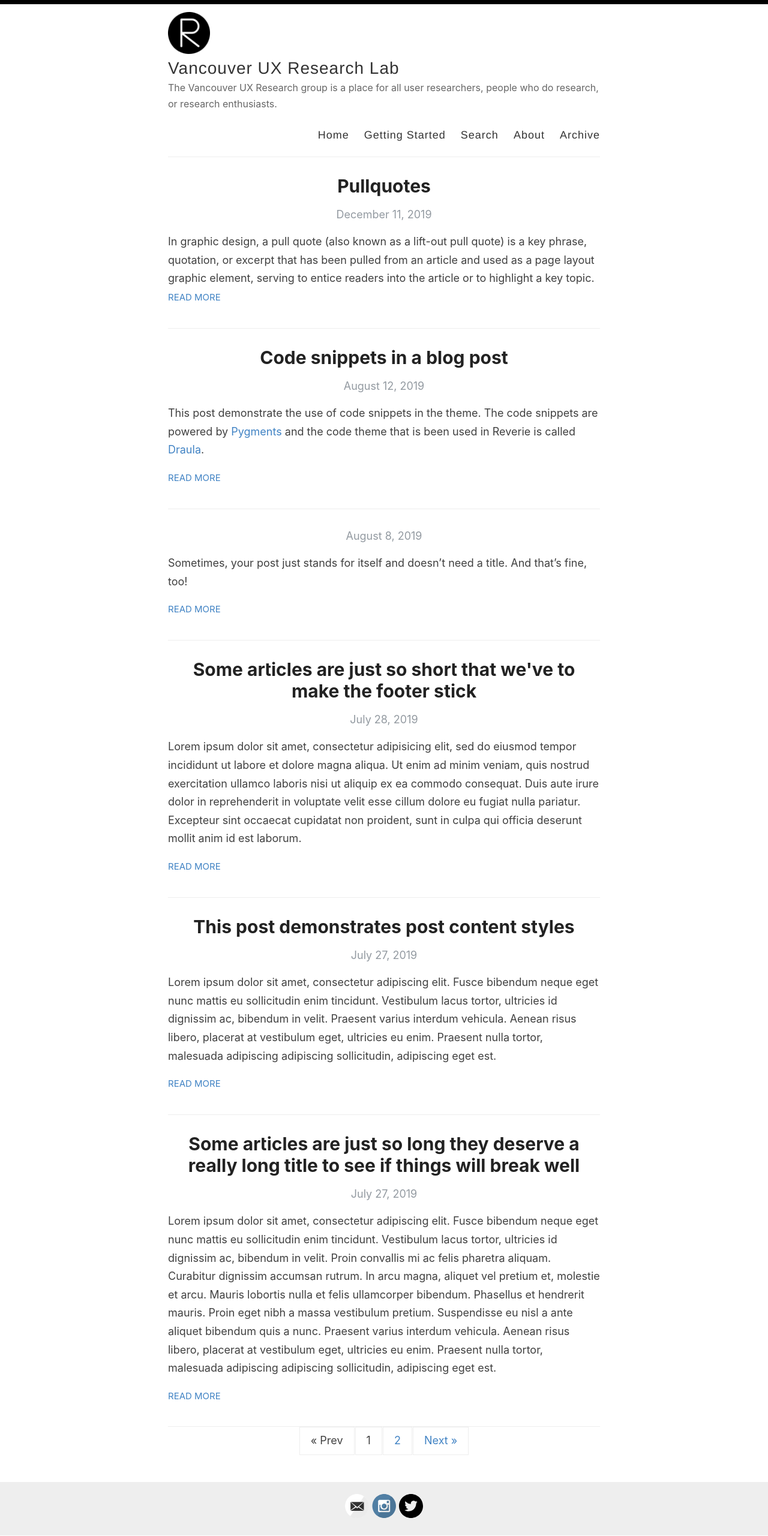
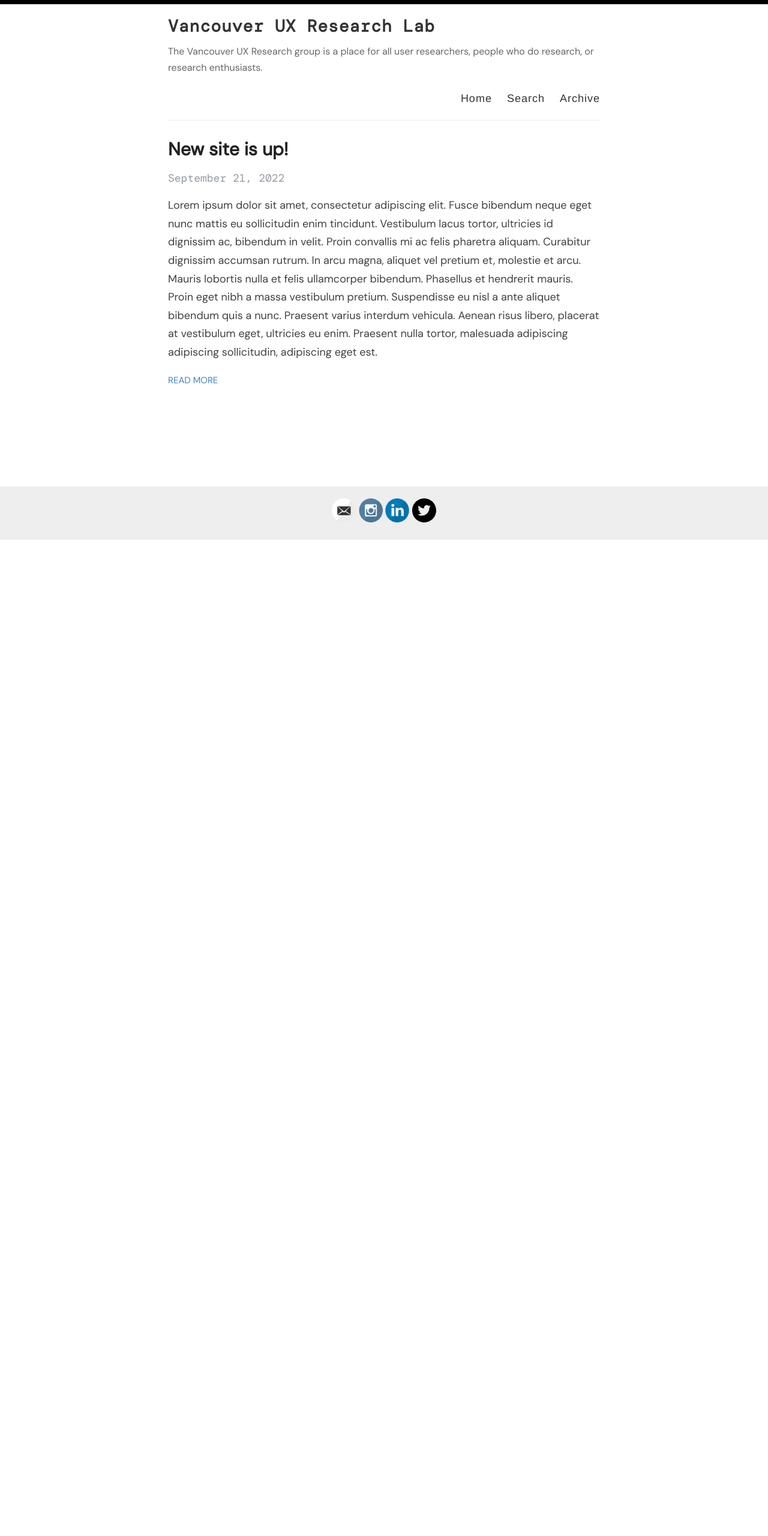
Before and after one commit to vanuxr/vanuxr.github.io, a Jekyll site: the page built from index.html, in a window 1280 px wide. Shown: the whole page at 60% size. Built offline with Jekyll 4.4.1, drawn with Linux system fonts in a browser that asks for light colours; the list of posts is cut into pages by our own code; after the commit the page ends 901 px from its top, so only the background shows below that.

Commit message:
updated site structure and styling

````diff
--- a/_config.yml
+++ b/_config.yml
@@ -26,7 +26,7 @@ footer-links:
   flickr:
   github:
   instagram: vanuxr
-  linkedin:
+  linkedin: groups/13834994
   pinterest:
   rss:
   twitter: vanuxr
--- a/_includes/svg-icons.html
+++ b/_includes/svg-icons.html
@@ -1,14 +1,14 @@
-{% if site.footer-links.dribbble %}<a href="https://dribbble.com/{{ site.footer-links.dribbble }}"><i class="svg-icon dribbble"></i></a>{% endif %}
-{% if site.footer-links.email %}<a href="mailto:{{ site.footer-links.email }}"><i class="svg-icon email"></i></a>{% endif %}
-{% if site.footer-links.facebook %}<a href="https://www.facebook.com/{{ site.footer-links.facebook }}"><i class="svg-icon facebook"></i></a>{% endif %}
-{% if site.footer-links.flickr %}<a href="https://www.flickr.com/{{ site.footer-links.flickr }}"><i class="svg-icon flickr"></i></a>{% endif %}
-{% if site.footer-links.github %}<a href="https://github.com/{{ site.footer-links.github }}"><i class="svg-icon github"></i></a>{% endif %}
-{% if site.footer-links.instagram %}<a href="https://instagram.com/{{ site.footer-links.instagram }}"><i class="svg-icon instagram"></i></a>{% endif %}
-{% if site.footer-links.linkedin %}<a href="https://www.linkedin.com/in/{{ site.footer-links.linkedin }}"><i class="svg-icon linkedin"></i></a>{% endif %}
-{% if site.footer-links.pinterest %}<a href="https://www.pinterest.com/{{ site.footer-links.pinterest }}"><i class="svg-icon pinterest"></i></a>{% endif %}
-{% if site.footer-links.rss %}<a href="{{ site.baseurl }}/feed.xml"><i class="svg-icon rss"></i></a>{% endif %}
-{% if site.footer-links.twitter %}<a href="https://www.twitter.com/{{ site.footer-links.twitter }}"><i class="svg-icon twitter"></i></a>{% endif %}
-{% if site.footer-links.stackoverflow %}<a href="http://stackoverflow.com/{{ site.footer-links.stackoverflow }}"><i class="svg-icon stackoverflow"></i></a>{% endif %}
-{% if site.footer-links.youtube %}<a href="https://youtube.com/{{ site.footer-links.youtube }}"><i class="svg-icon youtube"></i></a>{% endif %}
-{% if site.footer-links.googleplus %}<a href="https://plus.google.com/{{ site.footer-links.googleplus }}"><i class="svg-icon googleplus"></i></a>{% endif %}
-{% if site.footer-links.playconsole %}<a href="https://play.google.com/store/apps/dev?id={{ site.footer-links.playconsole }}"><i class="svg-icon playconsole"></i></a>{% endif %}
+{% if site.footer-links.dribbble %}<a href="https://dribbble.com/{{ site.footer-links.dribbble }}" target="_blank"><i class="svg-icon dribbble"></i></a>{% endif %}
+{% if site.footer-links.email %}<a href="mailto:{{ site.footer-links.email }}" target="_blank"><i class="svg-icon email"></i></a>{% endif %}
+{% if site.footer-links.facebook %}<a href="https://www.facebook.com/{{ site.footer-links.facebook }}" target="_blank"><i class="svg-icon facebook"></i></a>{% endif %}
+{% if site.footer-links.flickr %}<a href="https://www.flickr.com/{{ site.footer-links.flickr }}" target="_blank"><i class="svg-icon flickr"></i></a>{% endif %}
+{% if site.footer-links.github %}<a href="https://github.com/{{ site.footer-links.github }}" target="_blank"><i class="svg-icon github"></i></a>{% endif %}
+{% if site.footer-links.instagram %}<a href="https://instagram.com/{{ site.footer-links.instagram }}" target="_blank"><i class="svg-icon instagram"></i></a>{% endif %}
+{% if site.footer-links.linkedin %}<a href="https://www.linkedin.com/{{ site.footer-links.linkedin }}" target="_blank"><i class="svg-icon linkedin"></i></a>{% endif %}
+{% if site.footer-links.pinterest %}<a href="https://www.pinterest.com/{{ site.footer-links.pinterest }}" target="_blank"><i class="svg-icon pinterest"></i></a>{% endif %}
+{% if site.footer-links.rss %}<a href="{{ site.baseurl }}/feed.xml" target="_blank"><i class="svg-icon rss"></i></a>{% endif %}
+{% if site.footer-links.twitter %}<a href="https://www.twitter.com/{{ site.footer-links.twitter }}" target="_blank"><i class="svg-icon twitter"></i></a>{% endif %}
+{% if site.footer-links.stackoverflow %}<a href="http://stackoverflow.com/{{ site.footer-links.stackoverflow }}" target="_blank"><i class="svg-icon stackoverflow"></i></a>{% endif %}
+{% if site.footer-links.youtube %}<a href="https://youtube.com/{{ site.footer-links.youtube }}" target="_blank"><i class="svg-icon youtube"></i></a>{% endif %}
+{% if site.footer-links.googleplus %}<a href="https://plus.google.com/{{ site.footer-links.googleplus }}" target="_blank"><i class="svg-icon googleplus"></i></a>{% endif %}
+{% if site.footer-links.playconsole %}<a href="https://play.google.com/store/apps/dev?id={{ site.footer-links.playconsole }}" target="_blank"><i class="svg-icon playconsole"></i></a>{% endif %}
--- a/_layouts/default.html
+++ b/_layouts/default.html
@@ -20,7 +20,7 @@
       <div class="wrapper-masthead">
         <div class="container">
           <header class="masthead clearfix">
-            <a href="{{ site.baseurl }}/" class="site-avatar"><img src="{{ site.baseurl }}{{ site.avatar }}" alt="{{ site.title }}" /></a>
+            <!-- <a href="{{ site.baseurl }}/" class="site-avatar"><img src="{{ site.baseurl }}{{ site.avatar }}" alt="{{ site.title }}" /></a> -->
 
             <div class="site-info">
               <h1 class="site-name"><a href="{{ site.baseurl }}/">{{ site.name }}</a></h1>
@@ -29,9 +29,7 @@
 
             <nav>
               <a href="{{ site.baseurl }}/">Home</a>
-              <a href="{{ site.baseurl }}/getting-started">Getting Started</a>
               <a href="{{ site.baseurl }}/search">Search</a>
-              <a href="{{ site.baseurl }}/about">About</a>
               <a href="{{ site.baseurl }}/archive">Archive</a>
             </nav>
           </header>
--- a/_layouts/post.html
+++ b/_layouts/post.html
@@ -6,7 +6,7 @@ layout: default
   <h1>{{ page.title }}</h1>
 
   <div>
-    <p class="author_title">{{site.author}}  ·  {{ page.date | date: "%B %e, %Y" }}</p>
+    <p class="author_title">{% if page.author %}{{page.author}}  ·  {% endif %}{{ page.date | date: "%B %e, %Y" }}</p>
     {% if page.last_modified_at %}
     <p class="author_title" datetime="{{ page.last_modified_at | date_to_xmlschema }}">(Updated: {{ page.last_modified_at | date: "%b %-d, %Y" }})</p>
     {% endif %}
@@ -28,7 +28,7 @@ layout: default
   </div>
 
   <div>
-    <p><span class="share-box">Share:</span> <a href="http://twitter.com/share?text={{ page.title }}&url={{site.url}}{{page.url}}" target="_blank">Twitter</a>, <a href="https://www.facebook.com/sharer.php?u={{site.url}}{{page.url}}" target="_blank">Facebook</a></p>
+    <p><span class="share-box">Share:</span> <a href="http://twitter.com/share?text={{ page.title }}&url={{site.url}}{{page.url}}" target="_blank">Twitter</a>, <a href="https://www.linkedin.com/sharing/share-offsite/?url={{site.url}}{{page.url}}" target="_blank">LinkedIn</a></p>
   </div>
 
   <!--<div class="date">
--- a/_posts/2019-08-08-no-title-posts.md
+++ /dev/null
@@ -1,6 +0,0 @@
----
-layout: post
-title: ""
-categories: Miscellaneous
----
-Sometimes, your post just stands for itself and doesn't need a title. And that's fine, too!
--- a/_posts/2019-12-11-pullquotes.md
+++ /dev/null
@@ -1,14 +0,0 @@
----
-layout: post
-title:  Pullquotes
-categories: [HTML,Code]
-excerpt: In graphic design, a pull quote (also known as a lift-out pull quote) is a key phrase, quotation, or excerpt that has been pulled from an article and used as a page layout graphic element, serving to entice readers into the article or to highlight a key topic.
----
-
-In graphic design, a pull quote (also known as a lift-out pull quote) is a key phrase, quotation, or excerpt that has been pulled from an article and used as a page layout graphic element, serving to entice readers into the article or to highlight a key topic. {% include pullquote.html quote="It is typically placed in a larger or distinctive typeface and on the same page." %} Pull quotes are often used in magazine and newspaper articles, annual reports, and brochures, as well as on the web. They can add visual interest to text-heavy pages with few images or illustrations.
-
-Placement of a pull quote on a page may be defined in a publication's or website's style guide. Such a typographic device may or may not be aligned with a column on the page. Some designers, for example, choose not to align the quote. In that case, the quotation cuts into two or more columns, as in the example shown. Because the pull quote invites the reader to read about the highlighted material, the pull quote should appear before the text it cites and, generally, fairly close to it.
-
-Pull quotes need not be a verbatim copy of the text being quoted; depending on a publication's house style, pull quotes may be abbreviated for space or paraphrased for clarity, with or without indication.
-
-A disadvantage of pull quotes as a design element is that they can disrupt the reading process of readers invested in reading the text sequentially by drawing attention to ghost fragments out of context. At the other extreme, when pull quotes are used to break up what would otherwise be a formless wall of text, pull quote can serve as visual landmarks to help the reader maintain a sense of sequence and place.
--- a/_posts/2019-7-27-super-long-article.md
+++ /dev/null
@@ -1,11 +0,0 @@
----
-layout: post
-title: Some articles are just so long they deserve a really long title to see if things will break well
-categories: Miscellaneous
----
-
-Lorem ipsum dolor sit amet, consectetur adipiscing elit. Fusce bibendum neque eget nunc mattis eu sollicitudin enim tincidunt. Vestibulum lacus tortor, ultricies id dignissim ac, bibendum in velit. Proin convallis mi ac felis pharetra aliquam. Curabitur dignissim accumsan rutrum. In arcu magna, aliquet vel pretium et, molestie et arcu. Mauris lobortis nulla et felis ullamcorper bibendum. Phasellus et hendrerit mauris. Proin eget nibh a massa vestibulum pretium. Suspendisse eu nisl a ante aliquet bibendum quis a nunc. Praesent varius interdum vehicula. Aenean risus libero, placerat at vestibulum eget, ultricies eu enim. Praesent nulla tortor, malesuada adipiscing adipiscing sollicitudin, adipiscing eget est.
-
-Lorem ipsum dolor sit amet, consectetur adipiscing elit. Fusce bibendum neque eget nunc mattis eu sollicitudin enim tincidunt. Vestibulum lacus tortor, ultricies id dignissim ac, bibendum in velit. Proin convallis mi ac felis pharetra aliquam. Curabitur dignissim accumsan rutrum. In arcu magna, aliquet vel pretium et, molestie et arcu. Mauris lobortis nulla et felis ullamcorper bibendum. Phasellus et hendrerit mauris. Proin eget nibh a massa vestibulum pretium. Suspendisse eu nisl a ante aliquet bibendum quis a nunc. Praesent varius interdum vehicula. Aenean risus libero, placerat at vestibulum eget, ultricies eu enim. Praesent nulla tortor, malesuada adipiscing adipiscing sollicitudin, adipiscing eget est.
-
-Lorem ipsum dolor sit amet, consectetur adipiscing elit. Fusce bibendum neque eget nunc mattis eu sollicitudin enim tincidunt. Vestibulum lacus tortor, ultricies id dignissim ac, bibendum in velit. Proin convallis mi ac felis pharetra aliquam. Curabitur dignissim accumsan rutrum. In arcu magna, aliquet vel pretium et, molestie et arcu. Mauris lobortis nulla et felis ullamcorper bibendum. Phasellus et hendrerit mauris. Proin eget nibh a massa vestibulum pretium. Suspendisse eu nisl a ante aliquet bibendum quis a nunc. Praesent varius interdum vehicula. Aenean risus libero, placerat at vestibulum eget, ultricies eu enim. Praesent nulla tortor, malesuada adipiscing adipiscing sollicitudin, adipiscing eget est.
--- a/_posts/2019-7-27-this-post-demonstrates-post-content-styles.md
+++ /dev/null
@@ -1,95 +0,0 @@
----
-layout: post
-title: This post demonstrates post content styles
-categories: Miscellaneous
----
-
-Lorem ipsum dolor sit amet, consectetur adipiscing elit. Fusce bibendum neque eget nunc mattis eu sollicitudin enim tincidunt. Vestibulum lacus tortor, ultricies id dignissim ac, bibendum in velit. Praesent varius interdum vehicula. Aenean risus libero, placerat at vestibulum eget, ultricies eu enim. Praesent nulla tortor, malesuada adipiscing adipiscing sollicitudin, adipiscing eget est.
-
-## Some great heading (h2)
-
-Proin convallis mi ac felis pharetra aliquam. Curabitur dignissim accumsan rutrum. In arcu magna, aliquet vel pretium et, molestie et arcu.
-
-Mauris lobortis nulla et felis ullamcorper bibendum. Phasellus et hendrerit mauris. Proin eget nibh a massa vestibulum pretium. Suspendisse eu nisl a ante aliquet bibendum quis a nunc. Praesent varius interdum vehicula. Aenean risus libero, placerat at vestibulum eget, ultricies eu enim. Praesent nulla tortor, malesuada adipiscing adipiscing sollicitudin, adipiscing eget est.
-
-## Another great heading (h2)
-
-Lorem ipsum dolor sit amet, consectetur adipiscing elit. Fusce bibendum neque eget nunc mattis eu sollicitudin enim tincidunt. Vestibulum lacus tortor, ultricies id dignissim ac, bibendum in velit.
-
-### Some great subheading (h3)
-
-Proin convallis mi ac felis pharetra aliquam. Curabitur dignissim accumsan rutrum. In arcu magna, aliquet vel pretium et, molestie et arcu. Mauris lobortis nulla et felis ullamcorper bibendum.
-
-Phasellus et hendrerit mauris. Proin eget nibh a massa vestibulum pretium. Suspendisse eu nisl a ante aliquet bibendum quis a nunc.
-
-### Some great subheading (h3)
-
-Praesent varius interdum vehicula. Aenean risus libero, placerat at vestibulum eget, ultricies eu enim. Praesent nulla tortor, malesuada adipiscing adipiscing sollicitudin, adipiscing eget est.
-
-> This quote will change your life. It will reveal the secrets of the universe, and all the wonders of humanity. Don't misuse it.
-
-Lorem ipsum dolor sit amet, consectetur adipiscing elit. Fusce bibendum neque eget nunc mattis eu sollicitudin enim tincidunt.
-
-### Some great subheading (h3)
-
-Vestibulum lacus tortor, ultricies id dignissim ac, bibendum in velit. Proin convallis mi ac felis pharetra aliquam. Curabitur dignissim accumsan rutrum.
-
-```html
-<html>
-  <head>
-  </head>
-  <body>
-    <p>Hello, World!</p>
-  </body>
-</html>
-```
-
-
-In arcu magna, aliquet vel pretium et, molestie et arcu. Mauris lobortis nulla et felis ullamcorper bibendum. Phasellus et hendrerit mauris.
-
-#### You might want a sub-subheading (h4)
-
-In arcu magna, aliquet vel pretium et, molestie et arcu. Mauris lobortis nulla et felis ullamcorper bibendum. Phasellus et hendrerit mauris.
-
-In arcu magna, aliquet vel pretium et, molestie et arcu. Mauris lobortis nulla et felis ullamcorper bibendum. Phasellus et hendrerit mauris.
-
-#### But it's probably overkill (h4)
-
-In arcu magna, aliquet vel pretium et, molestie et arcu. Mauris lobortis nulla et felis ullamcorper bibendum. Phasellus et hendrerit mauris.
-
-### Oh hai, an unordered list!!
-
-In arcu magna, aliquet vel pretium et, molestie et arcu. Mauris lobortis nulla et felis ullamcorper bibendum. Phasellus et hendrerit mauris.
-
-- First item, yo
-- Second item, dawg
-- Third item, what what?!
-- Fourth item, fo sheezy my neezy
-
-### Oh hai, an ordered list!!
-
-In arcu magna, aliquet vel pretium et, molestie et arcu. Mauris lobortis nulla et felis ullamcorper bibendum. Phasellus et hendrerit mauris.
-
-1. First item, yo
-2. Second item, dawg
-3. Third item, what what?!
-4. Fourth item, fo sheezy my neezy
-
-
-
-## Headings are cool! (h2)
-
-Proin eget nibh a massa vestibulum pretium. Suspendisse eu nisl a ante aliquet bibendum quis a nunc. Praesent varius interdum vehicula. Aenean risus libero, placerat at vestibulum eget, ultricies eu enim. Praesent nulla tortor, malesuada adipiscing adipiscing sollicitudin, adipiscing eget est.
-
-Praesent nulla tortor, malesuada adipiscing adipiscing sollicitudin, adipiscing eget est.
-
-Proin eget nibh a massa vestibulum pretium. Suspendisse eu nisl a ante aliquet bibendum quis a nunc.
-
-### Tables
-
-|Title 1               | Title 2               | Title 3               | Title 4              |
-|--------------------- | --------------------- | --------------------- | ---------------------|
-|lorem                 | lorem ipsum           | lorem ipsum dolor     | lorem ipsum dolor sit|
-|lorem ipsum dolor sit | lorem ipsum dolor sit | lorem ipsum dolor sit | lorem ipsum dolor sit|
-|lorem ipsum dolor sit | lorem ipsum dolor sit | lorem ipsum dolor sit | lorem ipsum dolor sit|
-|lorem ipsum dolor sit | lorem ipsum dolor sit | lorem ipsum dolor sit | lorem ipsum dolor sit|
--- a/_posts/2019-7-28-super-short-article.md
+++ /dev/null
@@ -1,7 +0,0 @@
----
-layout: post
-title: Some articles are just so short that we've to make the footer stick
-categories: Miscellaneous
----
-
-Lorem ipsum dolor sit amet, consectetur adipisicing elit, sed do eiusmod tempor incididunt ut labore et dolore magna aliqua. Ut enim ad minim veniam, quis nostrud exercitation ullamco laboris nisi ut aliquip ex ea commodo consequat. Duis aute irure dolor in reprehenderit in voluptate velit esse cillum dolore eu fugiat nulla pariatur. Excepteur sint occaecat cupidatat non proident, sunt in culpa qui officia deserunt mollit anim id est laborum.
--- a/_posts/2019-8-12-code-snippets.md
+++ /dev/null
@@ -1,42 +0,0 @@
----
-layout: post
-title:  Code snippets in a blog post
-categories: [HTML,Code]
----
-
-This post demonstrate the use of code snippets in the theme. The code snippets are powered by [Pygments](http://pygments.org/) and the code theme that is been used in Reverie is called [Draula](https://draculatheme.com/).
-
-This is a raw snippet:
-
-```
-hello world
-123
-This is a text snippet
-```
-
-This is a PHP snippet:
-
-```php
-<?php
-    echo 'Hello, World!';
-?>
-```
-
-This is a JavaScript snippet:
-
-```js
-const add = (a, b) => a + b
-const minus = (a, b) => a - b
-
-console.log(add(100,200))  // 300
-console.log(minus(100,200))  // -100
-```
-
-This is a Python snippet:
-
-```python
-def say_hello():
-    print("hello world!")
-
-say_hello()   // "hello world!"
-```
--- /dev/null
+++ b/_posts/2022-09-21-New site is up.md
@@ -0,0 +1,7 @@
+---
+layout: post
+title: New site is up!
+categories: Announcement
+---
+
+Lorem ipsum dolor sit amet, consectetur adipiscing elit. Fusce bibendum neque eget nunc mattis eu sollicitudin enim tincidunt. Vestibulum lacus tortor, ultricies id dignissim ac, bibendum in velit. Proin convallis mi ac felis pharetra aliquam. Curabitur dignissim accumsan rutrum. In arcu magna, aliquet vel pretium et, molestie et arcu. Mauris lobortis nulla et felis ullamcorper bibendum. Phasellus et hendrerit mauris. Proin eget nibh a massa vestibulum pretium. Suspendisse eu nisl a ante aliquet bibendum quis a nunc. Praesent varius interdum vehicula. Aenean risus libero, placerat at vestibulum eget, ultricies eu enim. Praesent nulla tortor, malesuada adipiscing adipiscing sollicitudin, adipiscing eget est.
--- a/assets/style.scss
+++ b/assets/style.scss
@@ -13,7 +13,7 @@
 /* BASE RULES */
 /**************/
 
-@import url('https://fonts.googleapis.com/css?family=Roboto');
+@import url('https://fonts.googleapis.com/css?family=DM+Sans|DM+Mono');
 
 html {
   font-size: 100%;
@@ -22,7 +22,7 @@ html {
 
 body {
   background: #fff;
-  font-family: -system-ui, -apple-system, BlinkMacSystemFont, "Segoe UI", Roboto, Helvetica, Arial, sans-serif, "Apple Color Emoji", "Segoe UI Emoji", "Segoe UI Symbol";
+  font-family: "DM Sans", -system-ui, -apple-system, BlinkMacSystemFont, "Segoe UI", Helvetica, Arial, sans-serif, "Apple Color Emoji", "Segoe UI Emoji", "Segoe UI Symbol";
   color: #404040;
   line-height: 1.7;
   font-weight: 400;
@@ -38,14 +38,14 @@ body {
 }
 
 h1, h2, h3, h4, h5, h6 {
-  font-family: -system-ui, -apple-system, BlinkMacSystemFont, "Segoe UI", Roboto, Helvetica, Arial, sans-serif, "Apple Color Emoji", "Segoe UI Emoji", "Segoe UI Symbol";
+  font-family: "DM Sans", -system-ui, -apple-system, BlinkMacSystemFont, "Segoe UI", Helvetica, Arial, sans-serif, "Apple Color Emoji", "Segoe UI Emoji", "Segoe UI Symbol";
   color: $darkerGray;
   font-weight: bold;
 
   line-height: 1.7;
   margin: 1em 0 15px;
   padding: 0;
-  text-align: center;
+  text-align: initial;
 
   @include mobile {
     line-height: 1.4;
@@ -64,11 +64,12 @@ h2 {
 }
 
 @media (min-width: 769px){
-	.post h2::before, .post h2::after {
+	// .post h2::before, .post h2::after {
+  .post h2::after {
 	    content: "";
 	    display: inline-block;
 	    vertical-align: middle;
-	    width: 46px;
+	    width: 92px;
 	    height: 1px;
 	    background: rgb(192, 211, 218);
 	    margin: 0px 30px;
@@ -308,8 +309,8 @@ p > img {
   margin: 0;
   color: $darkGray;
   cursor: pointer;
-  font-family: $helveticaNeue;
-  font-weight: 300;
+  font-family: "DM Mono";
+  font-weight: bold;
   font-size: 28px;
   letter-spacing: 1px;
   text-align: left;
@@ -320,7 +321,7 @@ p > img {
 }
 
 .site-description {
-  margin: -5px 0 0 0;
+  margin: 4px 0 0 0;
   color: $gray;
   font-size: 16px;
 
@@ -446,8 +447,8 @@ body:after {
 }
 
 .post h1{
-  font-family: -system-ui, -apple-system, BlinkMacSystemFont, "Segoe UI", Roboto, Helvetica, Arial, sans-serif, "Apple Color Emoji", "Segoe UI Emoji", "Segoe UI Symbol";
-  text-align: center;
+  font-family: "DM Sans", -system-ui, -apple-system, BlinkMacSystemFont, "Segoe UI", Helvetica, Arial, sans-serif, "Apple Color Emoji", "Segoe UI Emoji", "Segoe UI Symbol";
+  text-align: initial;
   font-weight: bold;
   font-kerning: auto;
   font-feature-settings: "kern","liga","dlig","hlig","cswh";
@@ -455,8 +456,8 @@ body:after {
 }
 
 .page h1{
-  font-family: -system-ui, -apple-system, BlinkMacSystemFont, "Segoe UI", Roboto, Helvetica, Arial, sans-serif, "Apple Color Emoji", "Segoe UI Emoji", "Segoe UI Symbol";
-  text-align: center;
+  font-family: "DM Sans", -system-ui, -apple-system, BlinkMacSystemFont, "Segoe UI", Helvetica, Arial, sans-serif, "Apple Color Emoji", "Segoe UI Emoji", "Segoe UI Symbol";
+  text-align: initial;
   font-weight: bold;
   font-kerning: auto;
   font-feature-settings: "kern","liga","dlig","hlig","cswh";
@@ -464,20 +465,22 @@ body:after {
 }
 
 .author_title{
-  text-align: center;
+  text-align: initial;
   color: #939aa1;
   letter-spacing: 2px;
+  font-family: "DM Mono"
 }
 
 .post_date{
-  text-align: center;
+  text-align: initial;
   color: #939aa1;
+  font-family: "DM Mono"
 }
 
 .cd-container a {
   color: #30434e;
   text-decoration: none;
-  font-family: "Open Sans", sans-serif;
+  font-family: "DM Sans", "Open Sans", sans-serif;
 }
 
 .cd-container img {
@@ -485,7 +488,7 @@ body:after {
 }
 
 .cd-container h1, .cd-container h2 {
-  font-family: "Open Sans", sans-serif;
+  font-family: "DM Sans", "Open Sans", sans-serif;
   font-weight: bold;
 }
 
@@ -627,7 +630,7 @@ Modules - reusable parts of our design
 }
 
 #carbonads {
-  font-family: -apple-system, BlinkMacSystemFont, "Segoe UI", Roboto, Oxygen-Sans, Ubuntu, Cantarell, "Helvetica Neue", Helvetica, Arial, sans-serif;
+  font-family: -apple-system, BlinkMacSystemFont, "Segoe UI", "DM Sans", Oxygen-Sans, Ubuntu, Cantarell, "Helvetica Neue", Helvetica, Arial, sans-serif;
   display: inline-block;
   overflow: hidden;
   max-width: 270px;
@@ -692,7 +695,7 @@ Modules - reusable parts of our design
 }
 
 .post-tags {
-  text-align: center;
+  text-align: initial;
   line-height: 35px;
 }
 
````
Also changed, not shown: _posts/2019-02-13-introducing-reverie-jekyll-theme.md (deleted, +0 -85 lines).
